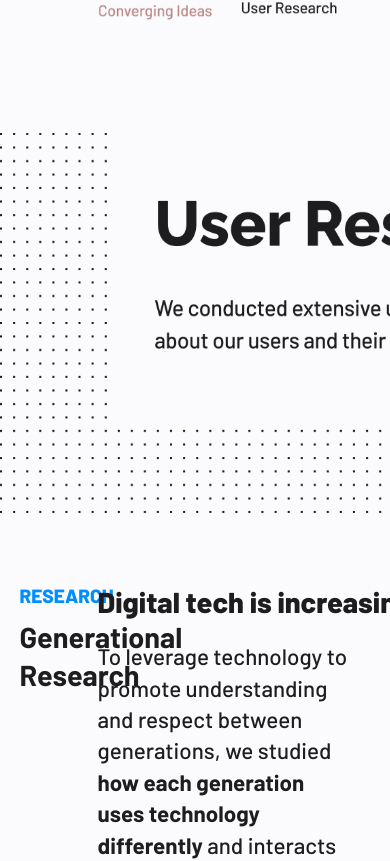
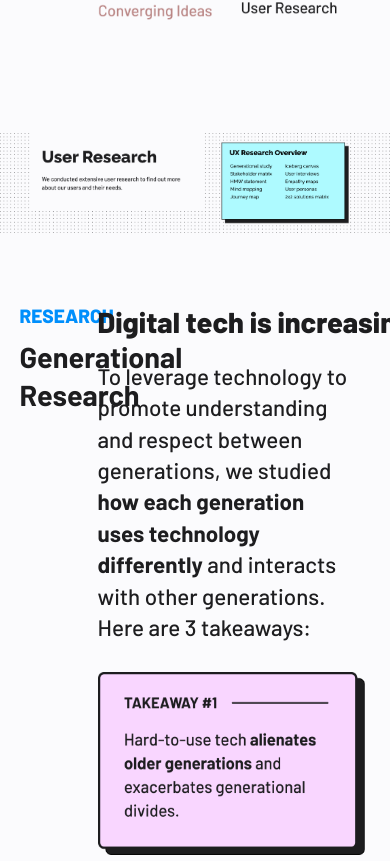
Before and after one commit to JustinChong123/personal-website, a React (Create React App) app: page /chronicle-case-study in a window 390 px wide. Shown: the part 4860-5721 px from the top of the page. Built offline with nearby package versions, Linux system fonts and the light colour scheme.

Commit message:
allows responsive resizing of case study headings based on screen size

```diff
--- a/src/components/Projects/Case Studies/BudgetBalloon.css
+++ b/src/components/Projects/Case Studies/BudgetBalloon.css
@@ -132,7 +132,6 @@
     left: -6.6em;
 }
 
-
 #budgetBalloonSolutionsGradient {
     background-image: linear-gradient(to right, #fc00ff, #00dbde);
     background-clip: text;
--- a/src/components/Projects/Case Studies/BudgetBalloon.js
+++ b/src/components/Projects/Case Studies/BudgetBalloon.js
@@ -84,7 +84,7 @@ function BudgetBalloon() {
                     </div>
                 </div>
 
-                <img src={budgetBalloonUserResearch} width="1440" height="380"/>
+                <img className="caseStudyHeading" src={budgetBalloonUserResearch} width="1440" height="380"/>
 
                 <div className="caseSection">
                     <div className="caseSideHeader">
@@ -164,7 +164,7 @@ function BudgetBalloon() {
                     <img id="budgetBalloonBalloon" src={budgetBalloonBalloon} width="300" height="350" />
                 </div>
 
-                <img src={budgetBalloonUXDesignHeading} width="1440" height="380"/>
+                <img className="caseStudyHeading" src={budgetBalloonUXDesignHeading} width="1440" height="380"/>
 
                 <div className="caseSection">
                     <div className="caseSideHeader">
--- a/src/components/Projects/Case Studies/Chronicle.css
+++ b/src/components/Projects/Case Studies/Chronicle.css
@@ -207,6 +207,12 @@
     margin-top: -21em;
 }
 
+/* Resizes all headings in case studies according to screen size */
+.caseStudyHeading {
+    max-width: 100%;
+    height: auto;
+}
+
 /* ------- Gradients for All Chronicle Text ----------------------*/
 
 #designThinkingGradient {
--- a/src/components/Projects/Case Studies/Chronicle.js
+++ b/src/components/Projects/Case Studies/Chronicle.js
@@ -88,7 +88,9 @@ function Chronicle() {
                         <img src={chronicleDesignThinking} width="950" height="290"/>
                     </div>
                 </div>
-                <img alt="Chronicle User Research Heading" src={chronicleUserResearchHeading} width="1440" height="380"/>
+
+                <img className="caseStudyHeading" alt="Chronicle User Research Heading" src={chronicleUserResearchHeading} width="1440" height="380"/>
+
                 <div className="caseSection">
                     <div className="caseSideHeader">
                         <h3>RESEARCH</h3>
@@ -167,7 +169,7 @@ function Chronicle() {
                     <div className="caseMain">
                         <h1 className="caseSectionHeader">The <span id="chronicleDisconnectGradient">disconnect</span> between grandparents and grandchildren</h1>
                         <p className="caseText">To understand the pain points of our users and potential opportunities to address them, we made <span className="chronicleBoldText">user personas</span> to understand the motivations, needs, and expectations of grandparents and grandchildren. We identified <span className="chronicleBoldText">3 shared pain points</span> that led us to Chronicle.</p>
-                        <img src={chroniclePainPoints} width="930" height="330"/>
+                        <img src={chroniclePainPoints} width="940" height="330"/>
                     </div>
                 </div>
 
@@ -178,7 +180,7 @@ function Chronicle() {
                     <img id="chroniclePlant" src={chroniclePlant} width="380" height="380" />
                 </div>
 
-                <img alt="Chronicle UX/UI Design Heading" src={chronicleUXUIDesignHeading} width="1440" height="380"/>
+                <img className="caseStudyHeading" alt="Chronicle UX/UI Design Heading" src={chronicleUXUIDesignHeading} width="1440" height="380"/>
 
                 <div className="caseSection">
                     <div className="caseSideHeader">
```
Also changed, not shown: src/components/Projects/Case Studies/Budget Balloon Images/budget-balloon-ux-design-heading.png, src/components/Projects/Case Studies/Chronicle Images/chronicle-ux-ui-design-heading.png.
